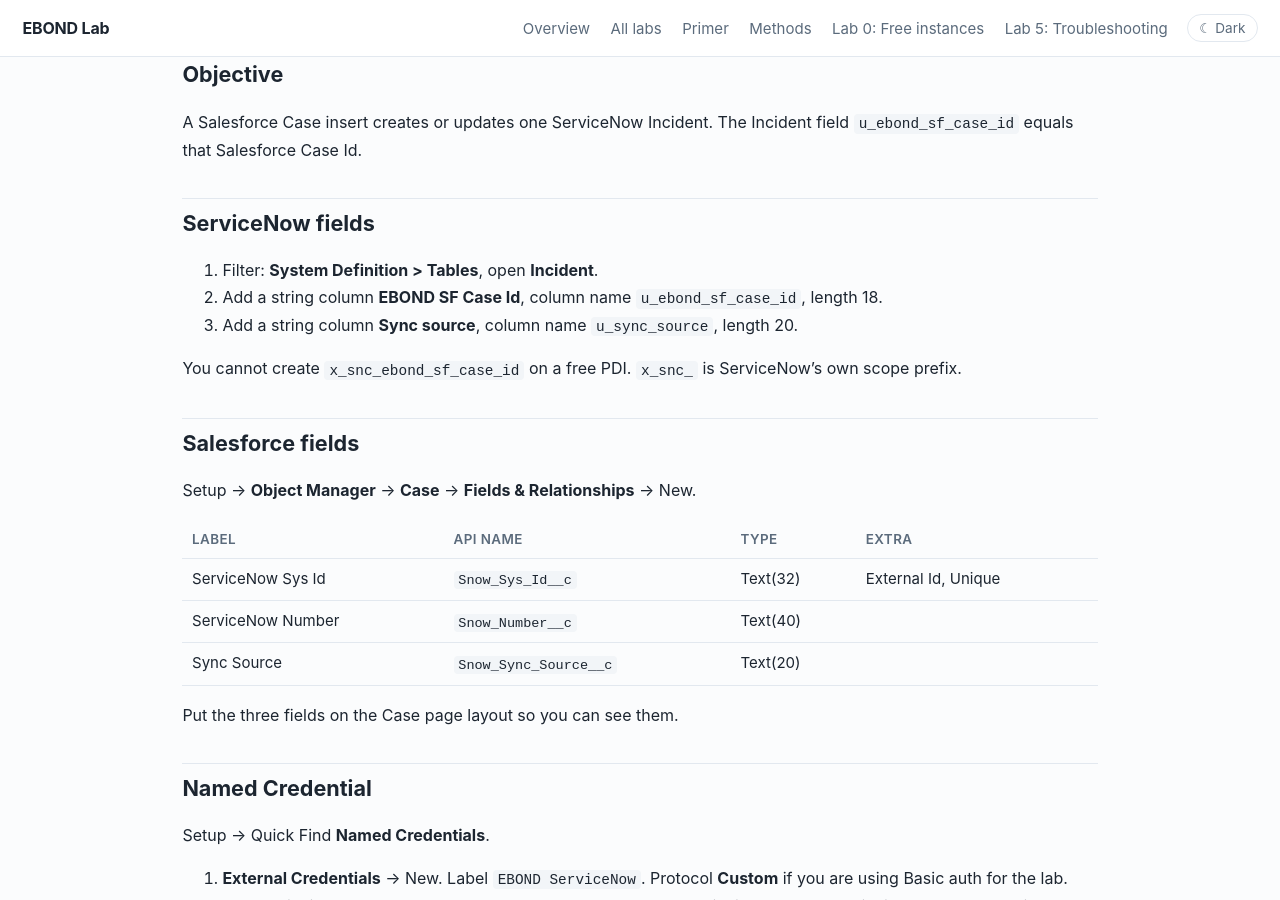
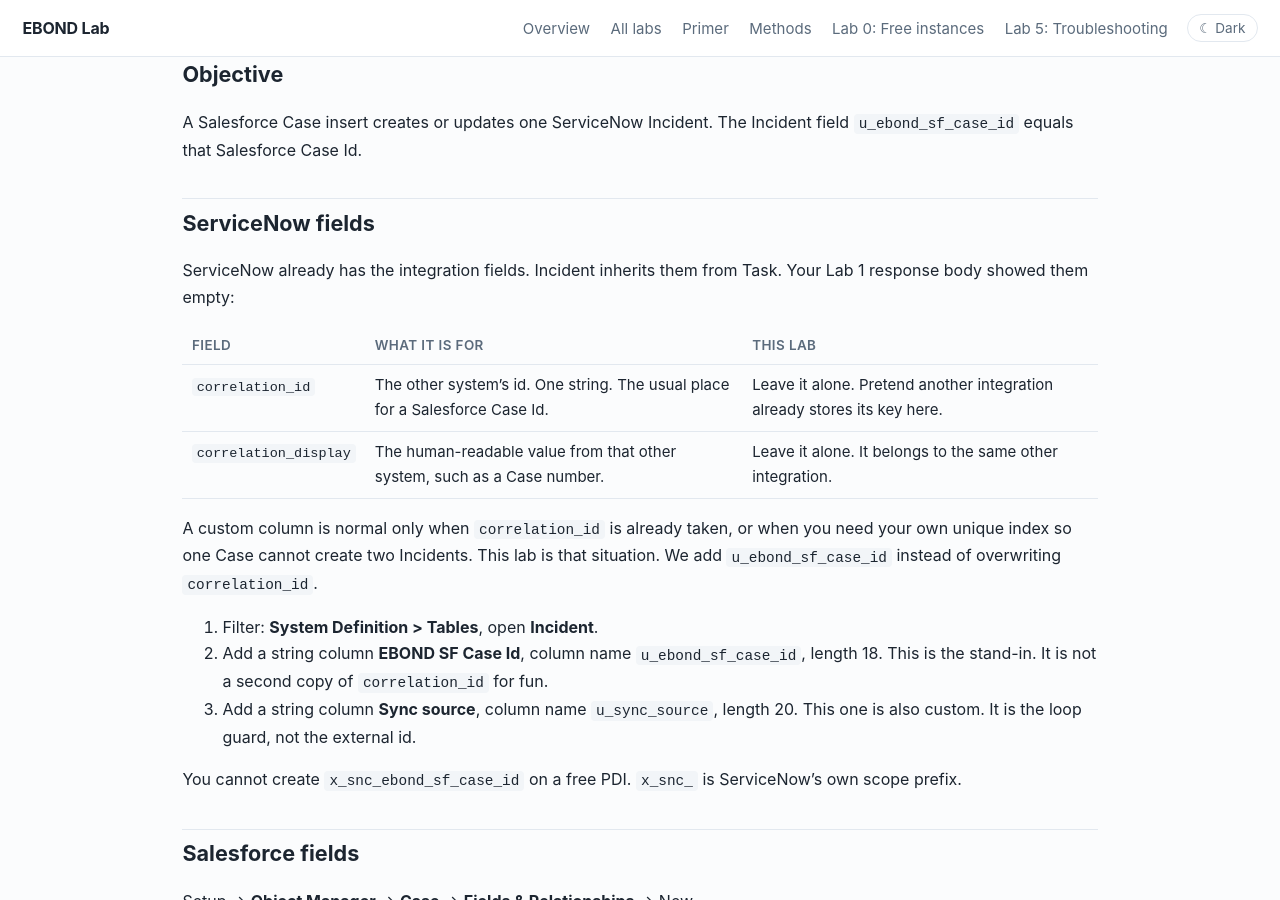
Before and after one commit to eltonaguiar/EBOND_ServiceNowSalesforce, a Jekyll site: the page built from site/labs/02-salesforce-to-snow.md, in a window 1280 px wide and 900 px high, scrolled down 747 px. Built offline with Jekyll 4.4.1, drawn with Linux system fonts in a browser that asks for light colours.

Commit message:
Explain why this lab uses a custom column instead of correlation_id.

```diff
--- a/site/labs/02-salesforce-to-snow.md
+++ b/site/labs/02-salesforce-to-snow.md
@@ -39,9 +39,18 @@ A Salesforce Case insert creates or updates one ServiceNow Incident. The Inciden
 
 ## ServiceNow fields {#fields-sn}
 
+ServiceNow already has the integration fields. Incident inherits them from Task. Your Lab 1 response body showed them empty:
+
+| Field | What it is for | This lab |
+|-------|----------------|----------|
+| `correlation_id` | The other system's id. One string. The usual place for a Salesforce Case Id. | Leave it alone. Pretend another integration already stores its key here. |
+| `correlation_display` | The human-readable value from that other system, such as a Case number. | Leave it alone. It belongs to the same other integration. |
+
+A custom column is normal only when `correlation_id` is already taken, or when you need your own unique index so one Case cannot create two Incidents. This lab is that situation. We add `u_ebond_sf_case_id` instead of overwriting `correlation_id`.
+
 1. Filter: **System Definition > Tables**, open **Incident**.
-2. Add a string column **EBOND SF Case Id**, column name `u_ebond_sf_case_id`, length 18.
-3. Add a string column **Sync source**, column name `u_sync_source`, length 20.
+2. Add a string column **EBOND SF Case Id**, column name `u_ebond_sf_case_id`, length 18. This is the stand-in. It is not a second copy of `correlation_id` for fun.
+3. Add a string column **Sync source**, column name `u_sync_source`, length 20. This one is also custom. It is the loop guard, not the external id.
 
 You cannot create `x_snc_ebond_sf_case_id` on a free PDI. `x_snc_` is ServiceNow's own scope prefix.
 
```
